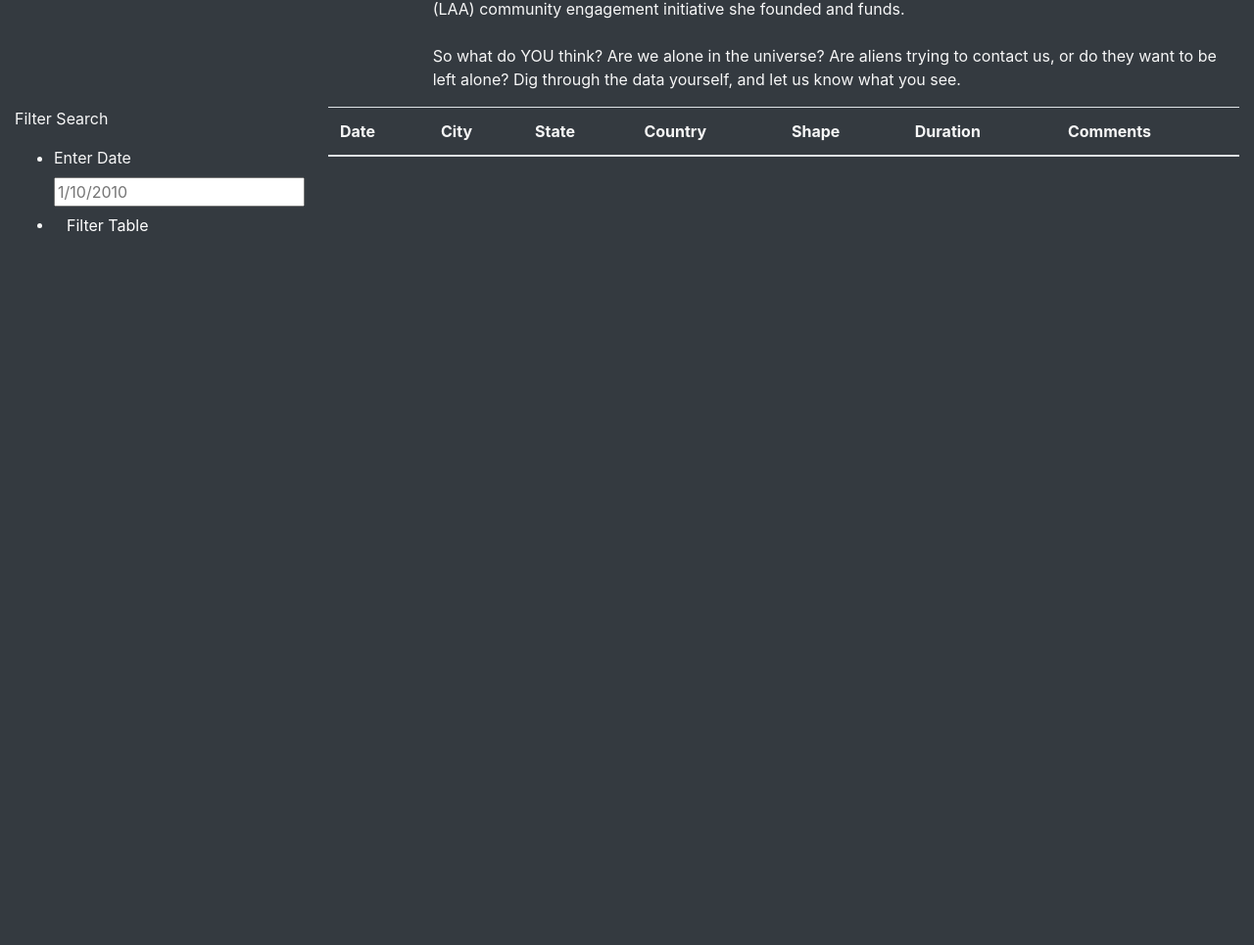
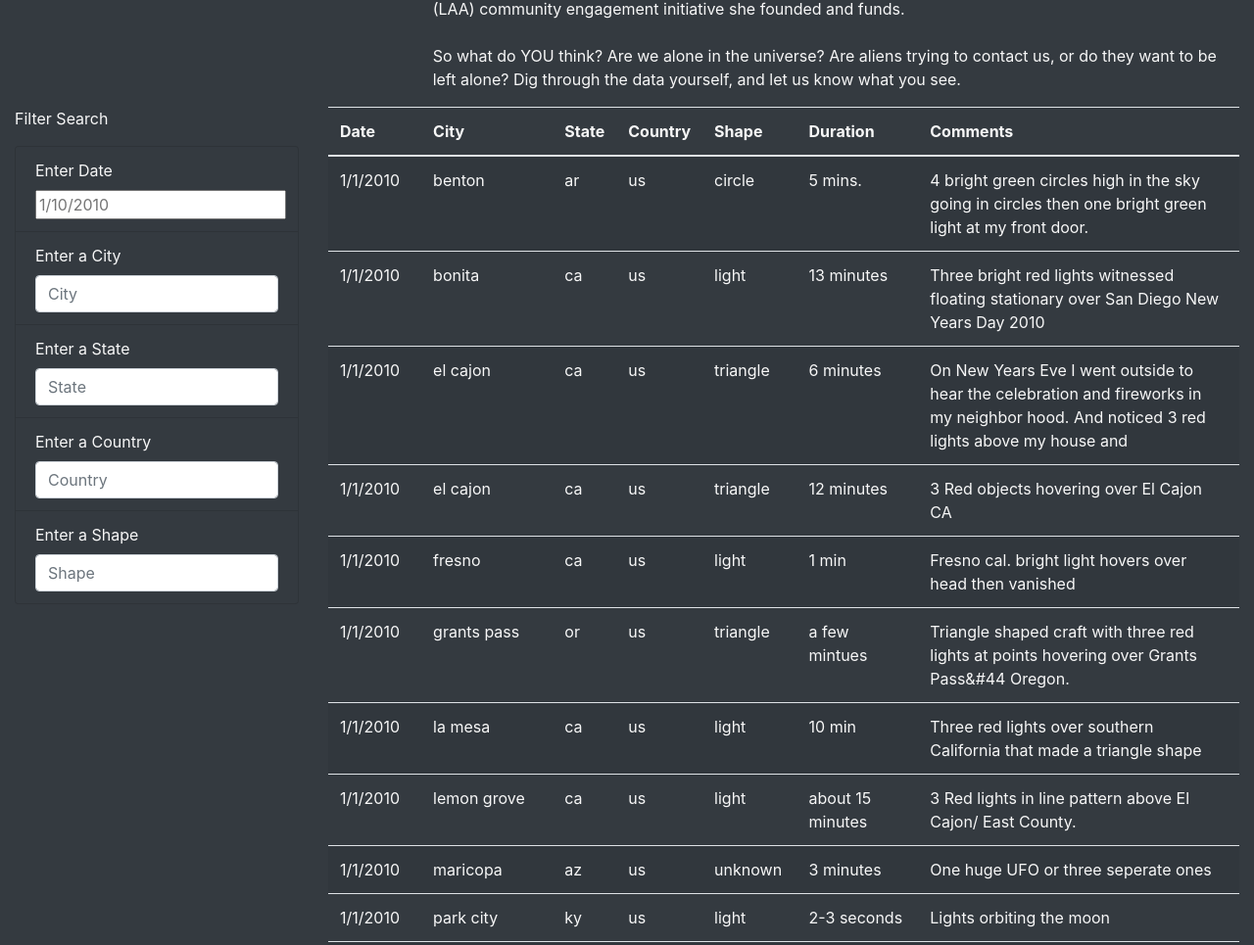
Before and after one commit to Chayda/UFOs, a plain HTML site: page index.html in a window 1280 px wide. Shown: the part 630-1595 px from the top of the page at 98% size. Before the commit the page ends 895 px from the top, so only its background shows below. Drawn offline with nearby package versions, Linux system fonts and the light colour scheme.

Commit message:
Module 11 Challenge Files.

```diff
--- a/index.html
+++ b/index.html
@@ -40,13 +40,26 @@
             <div class="col-md-3">
                 <form class="bg-dark">
                     <p>Filter Search</p>
-                    <ul class="bg-dark">
-                        <li class="bg-dark">
+                    <ul class="list-group">
+                        <li class="list-group-item bg-dark">
                             <label for="date">Enter Date</label>
                             <input type="text" placeholder="1/10/2010" id="datetime" />
                         </li>
-                        <li class="bg-dark">
-                            <button id="filter-btn" type="button" class="btn btn-dark">Filter Table</button>
+                        <li class="list-group-item bg-dark">
+                            <label for="city">Enter a City</label><br>
+                            <input type="text" class="form-control" placeholder="City" id="city" />
+                        </li>
+                        <li class="list-group-item bg-dark">
+                            <label for="state">Enter a State</label><br>
+                            <input type="text" class="form-control" placeholder="State" id="state" />
+                        </li>
+                        <li class="list-group-item bg-dark">
+                            <label for="country">Enter a Country</label><br>
+                            <input type="text" class="form-control" placeholder="Country" id="country" />
+                        </li>
+                        <li class="list-group-item bg-dark">
+                            <label for="shape">Enter a Shape</label><br>
+                            <input type="text" class="form-control" placeholder="Shape" id="shape" />
                         </li>
                     </ul>
                 </form>
--- a/static/js/app.js
+++ b/static/js/app.js
@@ -24,43 +24,51 @@ function buildTable(data) {
 }
 
 // 1. Create a variable to keep track of all the filters as an object.
-var filters = {
+var filters = {};
 
 // 3. Use this function to update the filters.
 function updateFilters() {
 
     // 4a. Save the element that was changed as a variable.
-
+    let changedElement = d3.select(this);
     // 4b. Save the value that was changed as a variable.
-
+    let elementValue = changedElement.property("value");
+    console.log(elementValue);
     // 4c. Save the id of the filter that was changed as a variable.
-
+    let filterId = changedElement.attr("id");
+    console.log(filterId);
 
     // 5. If a filter value was entered then add that filterId and value
     // to the filters list. Otherwise, clear that filter from the filters object.
-
+     if (elementValue) {
+      filters[filterId] = elementValue;
+    }
+    else {
+      delete filters[filterId];
+    }
 
     // 6. Call function to apply all filters and rebuild the table
     filterTable();
 
-  }
 }
   // 7. Use this function to filter the table when data is entered.
   function filterTable() {
 
     // 8. Set the filtered data to the tableData.
-
+    let filteredData = tableData;
 
     // 9. Loop through all of the filters and keep any data that
     // matches the filter values
-
+    Object.entries(filters).forEach(([key,value]) => {
+        filteredData = filteredData.filter(row => row[key] === value);
+    });
 
     // 10. Finally, rebuild the table using the filtered data
-
+    buildTable(filteredData);
   }
 
   // 2. Attach an event to listen for changes to each filter
-
+  d3.selectAll("input").on("change", updateFilters);
 
   // Build the table when the page loads
   buildTable(tableData);
```
Also changed, not shown: static/images/city.png (added), static/images/shape.png (added), static/images/state.png (added).
